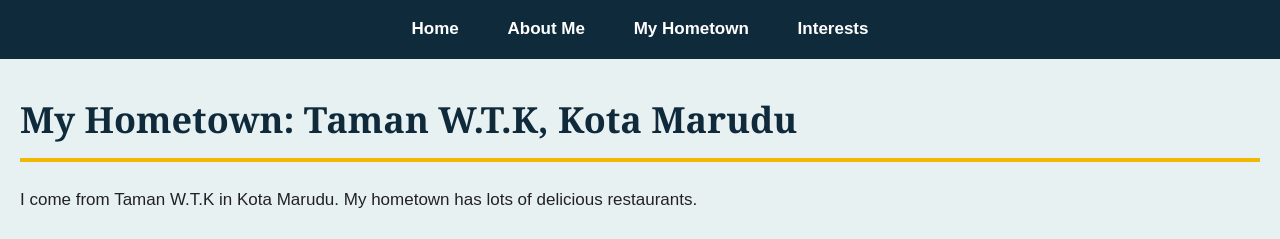
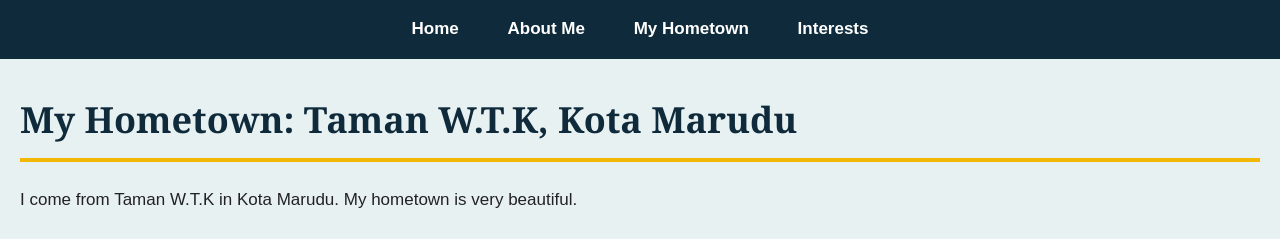
Before and after one commit to venometric/IE12103-E-COMMERCE, a plain HTML site: page hometown.html in a window 1280 px wide. Shown: the top 239 px of the page. Drawn offline with Linux system fonts and the light colour scheme.

Commit message:
Update hometown.html

```diff
--- a/hometown.html
+++ b/hometown.html
@@ -15,7 +15,7 @@
 </div>
 
 <h1>My Hometown: Taman W.T.K, Kota Marudu</h1>
-<p>I come from Taman W.T.K in Kota Marudu. My hometown has lots of delicious restaurants.</p>
+<p>I come from Taman W.T.K in Kota Marudu. My hometown is very beautiful.</p>
 
 <img src="images/hometown1.jpg" alt="Hometown photo 1">
 <img src="images/hometown2.jpg" alt="Hometown photo 2">
```
